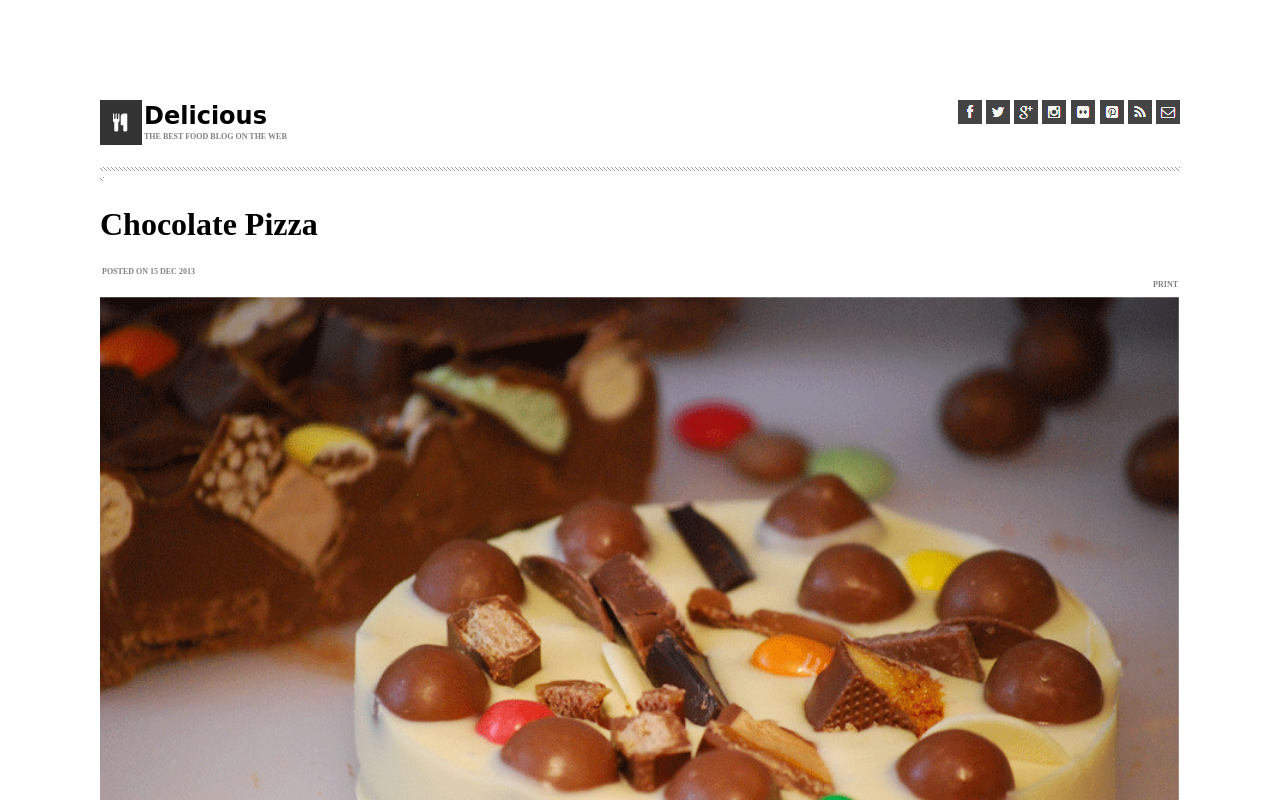
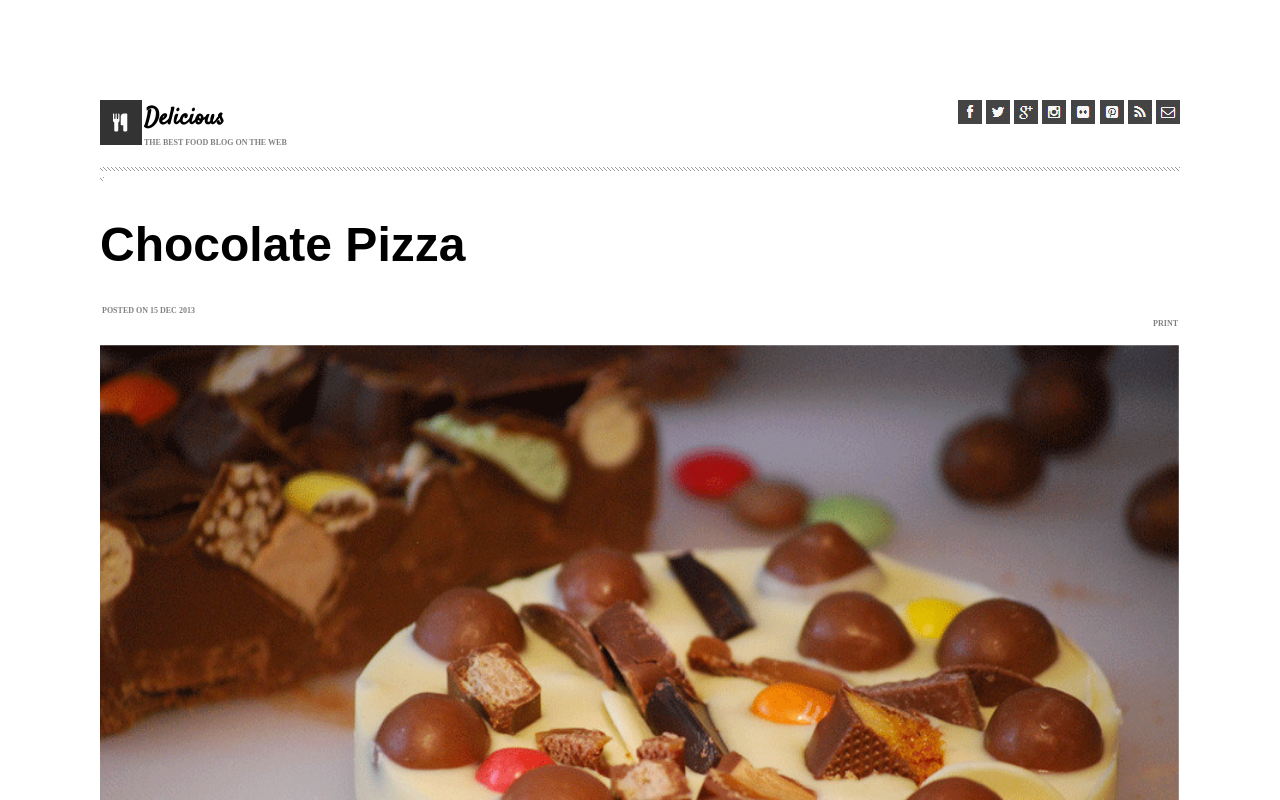
Before and after one commit to baileykue/lab-10-choco-pizza, a website: page index.html in a window 1280 px wide. Shown: the top 800 px of the page. Drawn offline with Linux system fonts and the light colour scheme.

Commit message:
added fonts and font color styles

```diff
--- a/index.html
+++ b/index.html
@@ -11,6 +11,12 @@
     <link rel="stylesheet" href="./styles/reset.css">
     <link rel="stylesheet" href="./styles/style.css">
     <link rel="stylesheet" href="./styles/home.css">
+    <link rel="preconnect" href="https://fonts.googleapis.com">
+    <link rel="preconnect" href="https://fonts.gstatic.com" crossorigin>
+    <link href="https://fonts.googleapis.com/css2?family=Indie+Flower&display=swap" rel="stylesheet">
+    <link rel="preconnect" href="https://fonts.googleapis.com">
+    <link rel="preconnect" href="https://fonts.gstatic.com" crossorigin>
+    <link href="https://fonts.googleapis.com/css2?family=Satisfy&display=swap" rel="stylesheet">
     <title>Chocolate Pizza</title>
 </head>
 
--- a/styles/style.css
+++ b/styles/style.css
@@ -26,10 +26,21 @@ main {
     display: flex;
     flex-direction: column;
     width: 100%;
+    color: grey;
+    font-size: 1.5rem;
+}
+
+h1 {
+    color: black;
+    font-family: sans-serif;
 }
 
 #choco-pizza {
     width: 100%;
+}
+
+#header h3 {
+    font-family: 'Satisfy', cursive;
 }
 
 h3, h4 {
@@ -55,6 +66,7 @@ h4 {
 
 #ingredients {
     background-image: url("../assets/list-bg.png");
+    font-family: 'Indie Flower', cursive;
 }
 
 input[type=checkbox]:checked + li {
```
